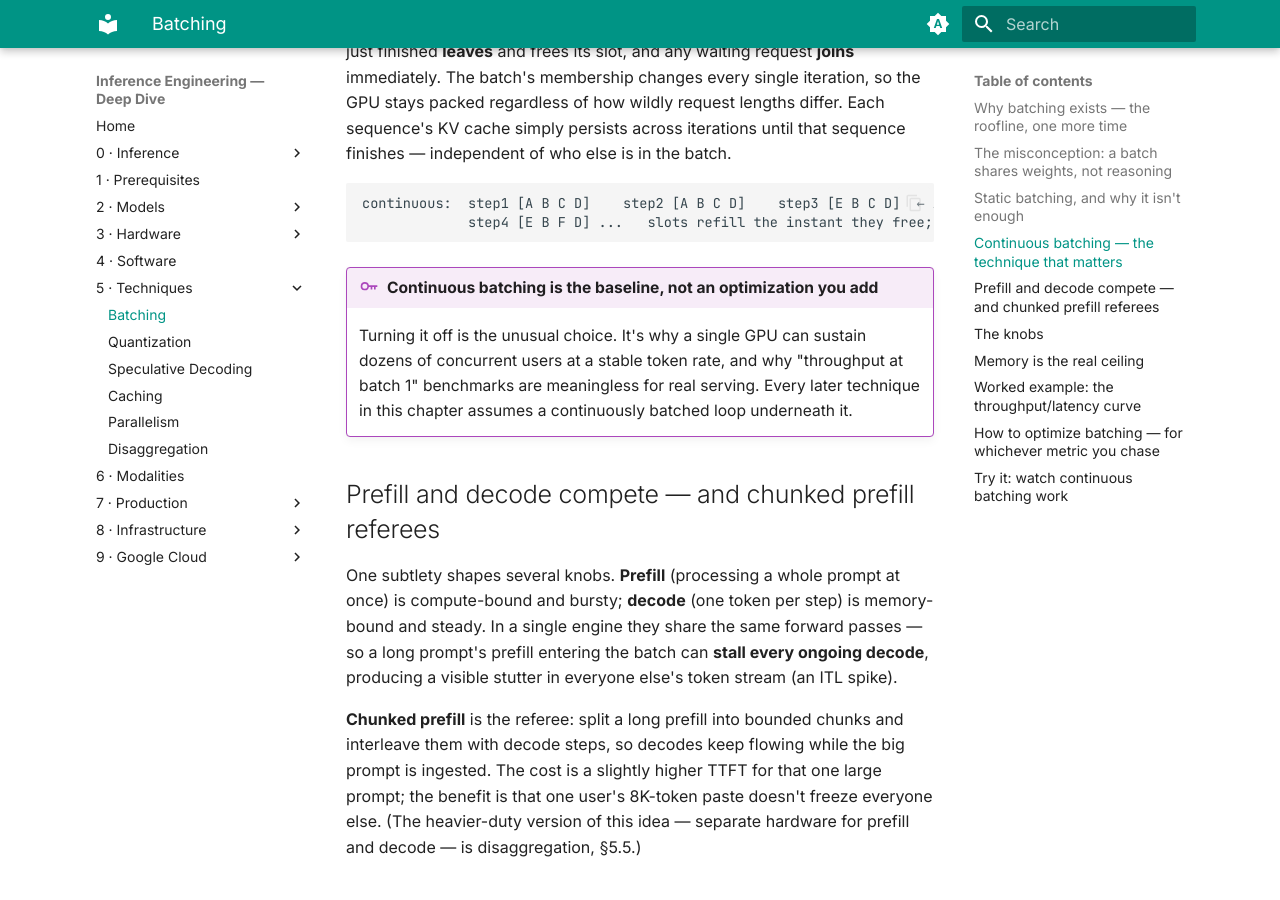
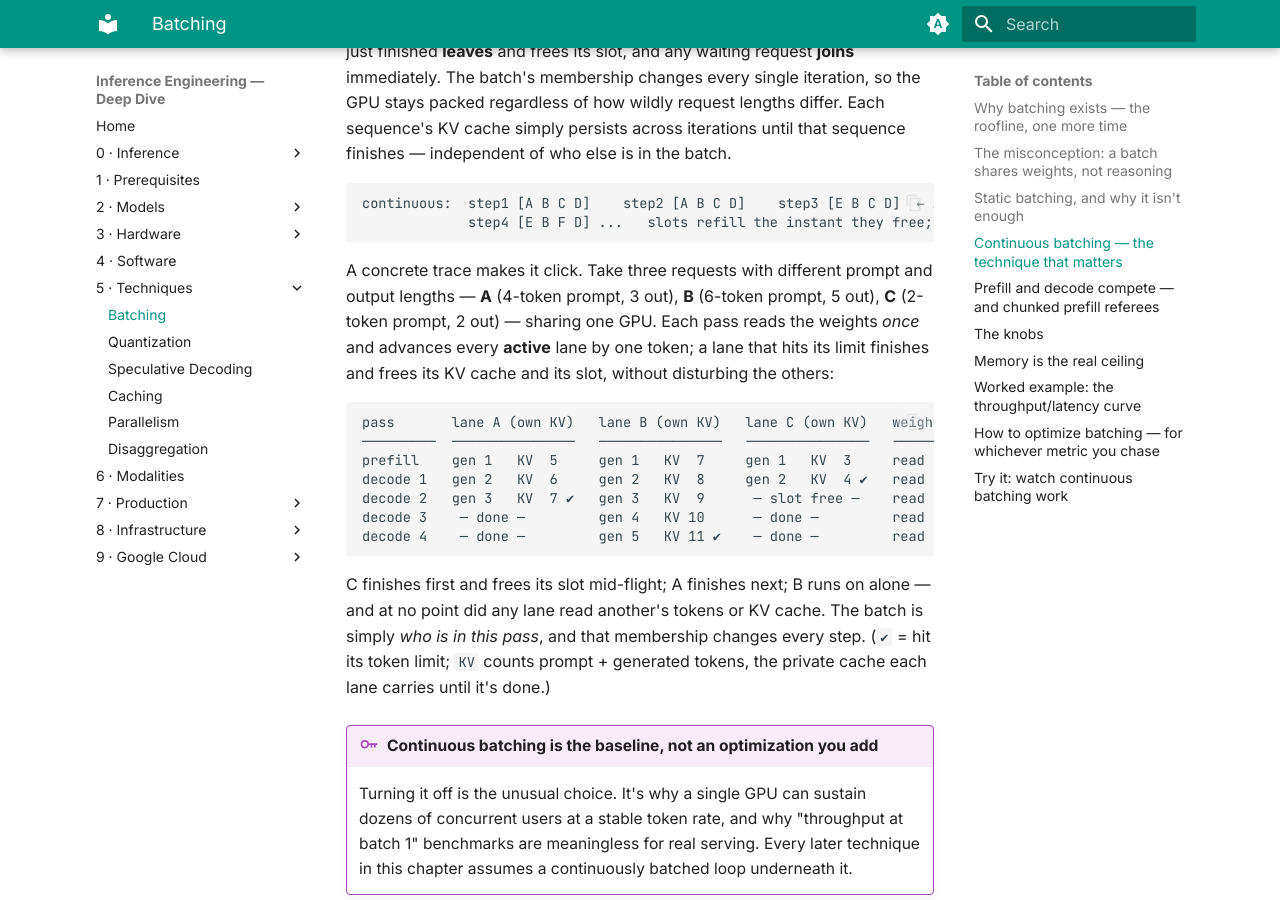
Before and after one commit to maxkimambo/inference-engineering-deep-dive, an MkDocs documentation site: the page built from docs/chapters/techniques/batching.md, in a window 1280 px wide and 900 px high, scrolled down 2969 px. Built offline with MkDocs 1.6.1 and Material for MkDocs 9.7.7, drawn with Linux system fonts in a browser that asks for light colours.

Commit message:
Add A/B/C trace to the batching page
A concrete pass-by-pass walkthrough of three requests through continuous batching — shows weights read once per pass and each lane's KV cache staying private and freeing on finish.

````diff
--- a/docs/chapters/techniques/batching.md
+++ b/docs/chapters/techniques/batching.md
@@ -99,6 +99,26 @@ who else is in the batch.
 continuous:  step1 [A B C D]    step2 [A B C D]    step3 [E B C D]  ← A finished, E joined
              step4 [E B F D] ...   slots refill the instant they free; GPU never drains
 ```
+
+A concrete trace makes it click. Take three requests with different prompt and output lengths — **A**
+(4-token prompt, 3 out), **B** (6-token prompt, 5 out), **C** (2-token prompt, 2 out) — sharing one
+GPU. Each pass reads the weights *once* and advances every **active** lane by one token; a lane that
+hits its limit finishes and frees its KV cache and its slot, without disturbing the others:
+
+```
+pass       lane A (own KV)   lane B (own KV)   lane C (own KV)   weights
+─────────  ───────────────   ───────────────   ───────────────   ───────
+prefill    gen 1   KV  5     gen 1   KV  7     gen 1   KV  3     read 1×
+decode 1   gen 2   KV  6     gen 2   KV  8     gen 2   KV  4 ✔   read 1×
+decode 2   gen 3   KV  7 ✔   gen 3   KV  9      — slot free —    read 1×
+decode 3    — done —         gen 4   KV 10      — done —         read 1×
+decode 4    — done —         gen 5   KV 11 ✔    — done —         read 1×
+```
+
+C finishes first and frees its slot mid-flight; A finishes next; B runs on alone — and at no point did
+any lane read another's tokens or KV cache. The batch is simply *who is in this pass*, and that
+membership changes every step. (`✔` = hit its token limit; `KV` counts prompt + generated tokens, the
+private cache each lane carries until it's done.)
 
 !!! key "Continuous batching is the baseline, not an optimization you add"
     Turning it off is the unusual choice. It's why a single GPU can sustain dozens of concurrent users
````
